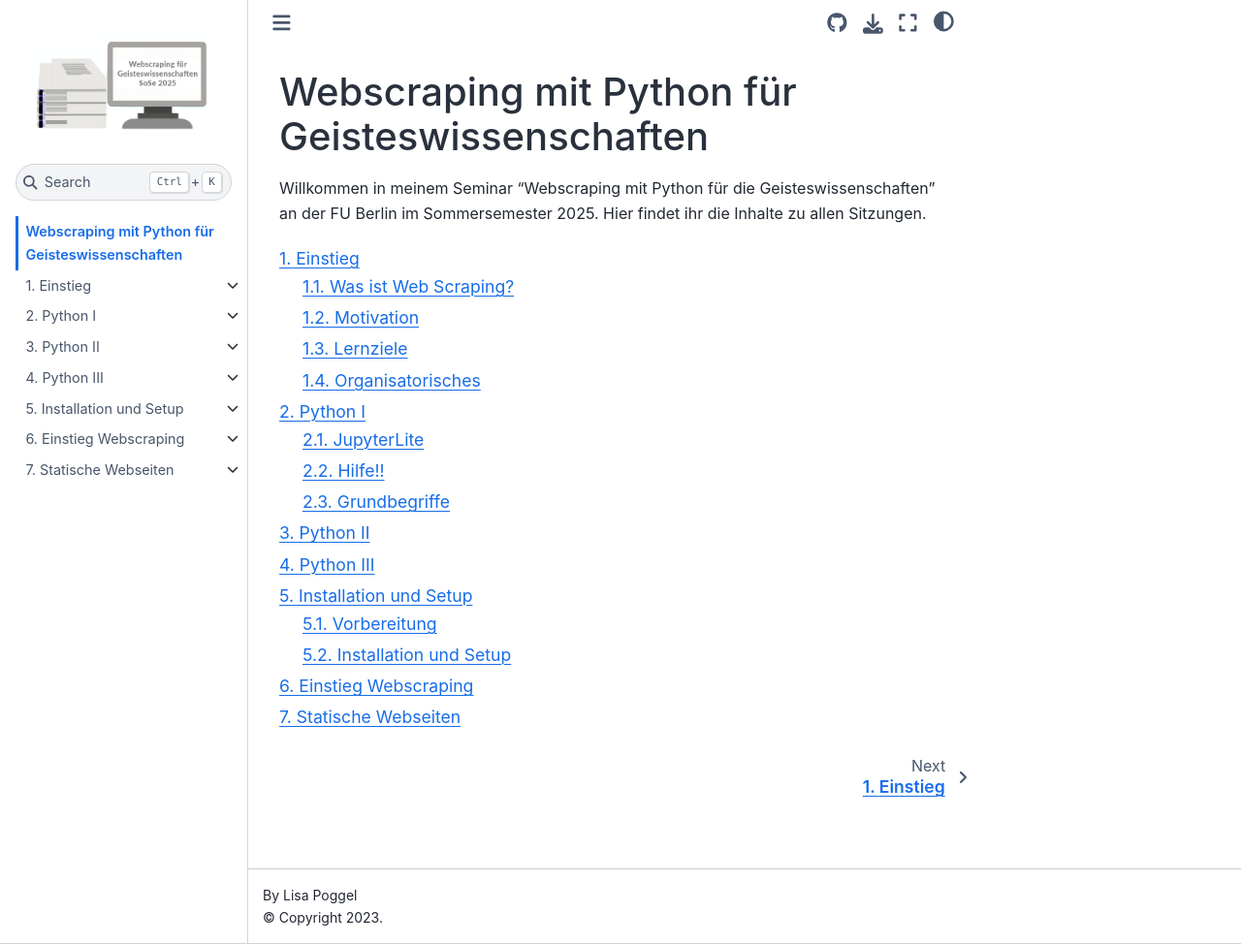
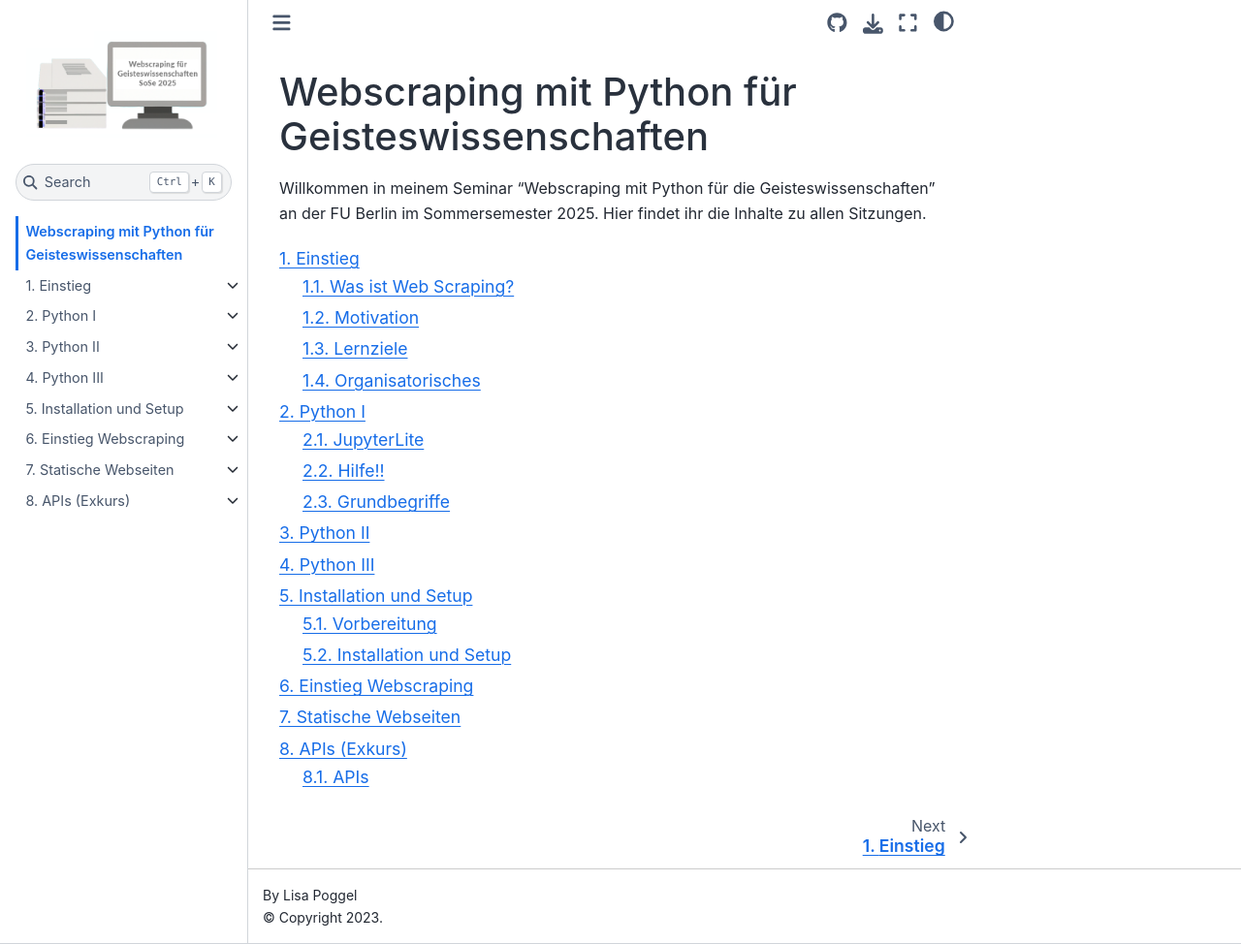
Before and after one commit to lipogg/webscraping-mit-python, a Jupyter Book: the page built from intro.md, in a window 1280 px wide and 974 px high. Shown: the whole window at 97% size. Built offline with Jupyter Book 1.0.4 settings and Sphinx 7.4.7 and the Sphinx Book theme 1.1.4, drawn with Linux system fonts in a browser that asks for light colours; pages that are not in the unit, such as notebooks, are missing from menus; comment, search, counter and statistics services are not loaded; some of the changed lines change nothing that is shown.

Commit message:
update toc

```diff
--- a/_toc.yml
+++ b/_toc.yml
@@ -73,13 +73,13 @@ sections:
       title: Einstieg BeautifulSoup
     - file: chapters/07/subchapters/02_fortsetzung_beautifulsoup.ipynb
       title: Fortsetzung BeautifulSoup
-#- file: chapters/08/08_intro
-#  title: APIs (Exkurs)
-#  sections:
-#    - file: chapters/08/subchapters/01_apis.md
-#      title: APIs
-#    - file: chapters/08/subchapters/02_dracor_api.ipynb
-#      title: Beispiel DraCor-API
+- file: chapters/08/08_intro
+  title: APIs (Exkurs)
+  sections:
+    - file: chapters/08/subchapters/01_apis.md
+      title: APIs
+    - file: chapters/08/subchapters/02_dracor_api.ipynb
+      title: Beispiel DraCor-API
 #    - file: chapters/08/subchapters/03_loc_api.ipynb
 #      title: Beispiel LOC-API
 #- file: chapters/09/09_intro
```
